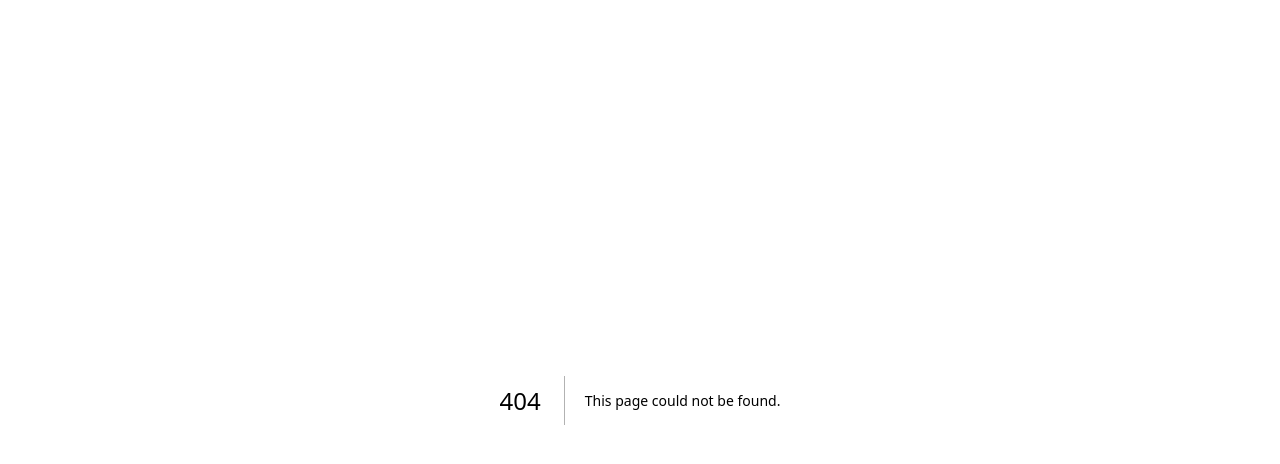
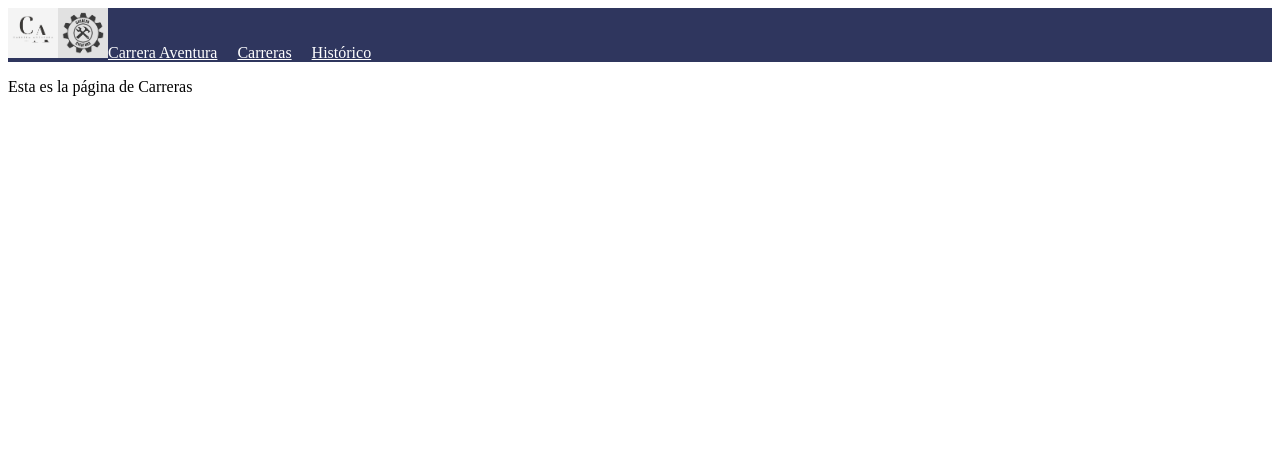
Before and after one commit to ulisesten/nextjs-project1, a Next.js app: page /carreras in a window 1280 px wide. Before the commit this address had no page. Shown: the top 464 px of the page. Built offline with nearby package versions, Linux system fonts and the light colour scheme.

Commit message:
Señadió página carreras

```diff
--- /dev/null
+++ b/pages/carreras/index.js
@@ -0,0 +1,14 @@
+import React from 'react';
+import Nav from '../generales/componentes/Nav';
+
+
+const CarrerasPage = () => {
+  return (
+    <div>
+      <Nav />
+      <p>Esta es la página de Carreras</p>
+    </div>
+  );
+};
+
+export default CarrerasPage;
--- a/pages/generales/componentes/Nav.js
+++ b/pages/generales/componentes/Nav.js
@@ -6,21 +6,27 @@ const Nav = () => {
     <nav className={estilo.nav}>
       <ul className={estilo.ul_nav}>
         <li className={estilo.li_nav}>
+
             <Link href="/" className={estilo.link_nav}>
                 <img src="./assets/Aventura.png" className={estilo.img_nav} alt="Carrera Aventura" />
                 <img src="./assets/CARRERAS.png" className={estilo.img_nav} alt="CARRERAS" />
                 <span className="">Carrera Aventura</span>
             </Link>
+
         </li>
         <li className={estilo.li_nav}>
+
             <Link href="/carreras" className={estilo.link_nav}>
                 Carreras
             </Link>
+
         </li>
         <li className={estilo.li_nav}>
+
             <Link href="/historico" className={estilo.link_nav}>
                 Histórico
             </Link>
+
         </li>
       </ul>
     </nav>
```
